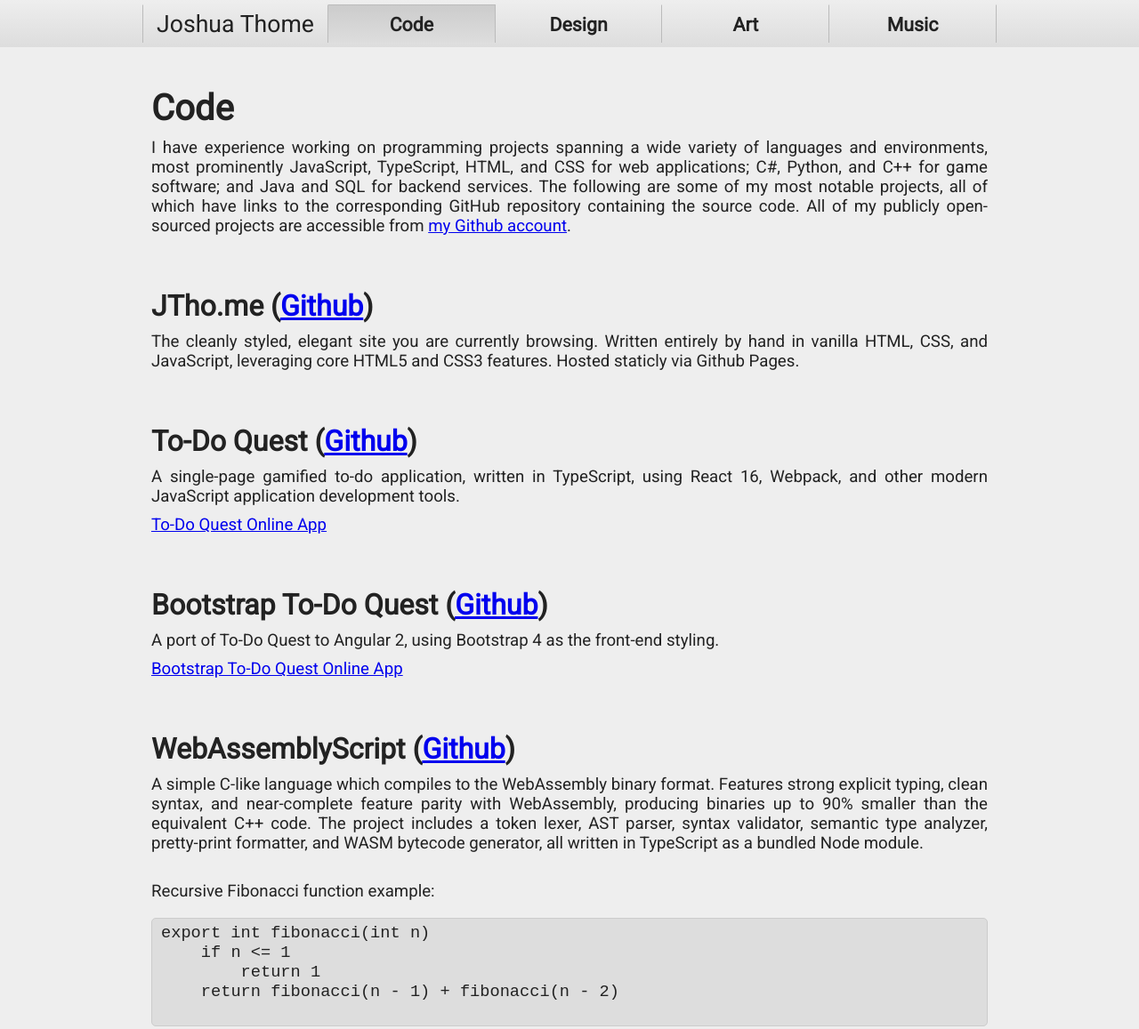
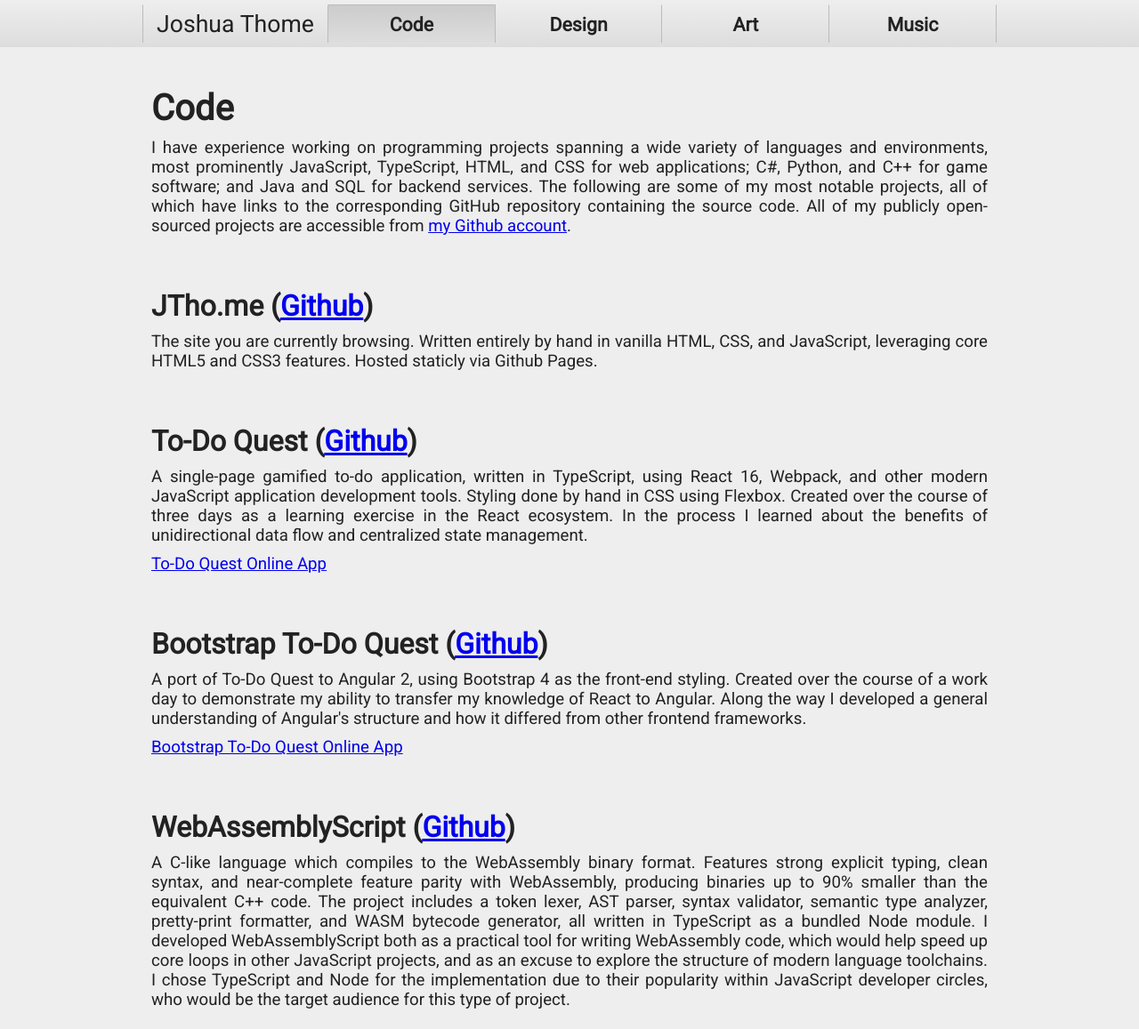
Before and after one commit to Hawkbat/jtho.me, a plain HTML site: page code/index.html in a window 1280 px wide. Shown: the top 1157 px of the page at 89% size. Drawn offline with Linux system fonts and the light colour scheme; files whose address does not match are found by name.

Commit message:
Fleshed Out Code Project Descriptions

```diff
--- a/code/index.html
+++ b/code/index.html
@@ -26,21 +26,21 @@
 		</section>
 		<section class="heading">
 			<b>JTho.me (<a href="https://github.com/Hawkbat/hawkbat.github.io">Github</a>)</b>
-			<div>The cleanly styled, elegant site you are currently browsing. Written entirely by hand in vanilla HTML, CSS, and JavaScript, leveraging core HTML5 and CSS3 features. Hosted staticly via Github Pages.</div>
+			<div>The site you are currently browsing. Written entirely by hand in vanilla HTML, CSS, and JavaScript, leveraging core HTML5 and CSS3 features. Hosted staticly via Github Pages.</div>
 		</section>
 		<section class="heading">
 			<b>To-Do Quest (<a href="https://github.com/Hawkbat/ToDoQuest">Github</a>)</b>
-			<div>A single-page gamified to-do application, written in TypeScript, using React 16, Webpack, and other modern JavaScript application development tools.</div>
+			<div>A single-page gamified to-do application, written in TypeScript, using React 16, Webpack, and other modern JavaScript application development tools. Styling done by hand in CSS using Flexbox. Created over the course of three days as a learning exercise in the React ecosystem. In the process I learned about the benefits of unidirectional data flow and centralized state management.</div>
 			<div><a href="/ToDoQuest/">To-Do Quest Online App</a></div>
 		</section>
 		<section class="heading">
 			<b>Bootstrap To-Do Quest (<a href="https://github.com/Hawkbat/ToDoQuestBootstrap">Github</a>)</b>
-			<div>A port of To-Do Quest to Angular 2, using Bootstrap 4 as the front-end styling.</div>
+			<div>A port of To-Do Quest to Angular 2, using Bootstrap 4 as the front-end styling. Created over the course of a work day to demonstrate my ability to transfer my knowledge of React to Angular. Along the way I developed a general understanding of Angular's structure and how it differed from other frontend frameworks.</div>
 			<div><a href="/ToDoQuestBootstrap/">Bootstrap To-Do Quest Online App</a></div>
 		</section>
 		<section class="heading">
 			<b>WebAssemblyScript (<a href="https://github.com/Hawkbat/WAScript">Github</a>)</b>
-			<div>A simple C-like language which compiles to the WebAssembly binary format. Features strong explicit typing, clean syntax, and near-complete feature parity with WebAssembly, producing binaries up to 90% smaller than the equivalent C++ code. The project includes a token lexer, AST parser, syntax validator, semantic type analyzer, pretty-print formatter, and WASM bytecode generator, all written in TypeScript as a bundled Node module.</div>
+			<div>A C-like language which compiles to the WebAssembly binary format. Features strong explicit typing, clean syntax, and near-complete feature parity with WebAssembly, producing binaries up to 90% smaller than the equivalent C++ code. The project includes a token lexer, AST parser, syntax validator, semantic type analyzer, pretty-print formatter, and WASM bytecode generator, all written in TypeScript as a bundled Node module. I developed WebAssemblyScript both as a practical tool for writing WebAssembly code, which would help speed up core loops in other JavaScript projects, and as an excuse to explore the structure of modern language toolchains. I chose TypeScript and Node for the implementation due to their popularity within JavaScript developer circles, who would be the target audience for this type of project.</div>
 			<br>
 			<div>
 				Recursive Fibonacci function example:
@@ -91,7 +91,7 @@ export int add(int a, int b)
 		<section class="heading">
 			<b>Reptile Voxel Tool (<a href="https://github.com/Hawkbat/Reptile">Github</a>)</b>
 			<div>
-				A cross-platform voxel art authoring tool built in and integrated with Unity to make creating voxel art for game environments quick and painless. Coded in C# as a standalone Unity application.
+				A cross-platform voxel art authoring tool built in and integrated with Unity to make creating voxel art for game environments quick and painless. Coded in C# as a standalone Unity application. No free alternative existed at the time of writing which provided key features like unlimited undo/redo, layering, frame animation, and Physically Based Rendering support, so I developed Reptile alongside several artists who represented my target demographic. In the process I gained experience working alongside customers and iterating on a product to gradually add their most critical features and quality-of-life improvements. Additionally, I picked up on some UX tips and tricks that came in handy on later projects.
 			</div>
 		</section>
 		<section class="thumbs">
```
